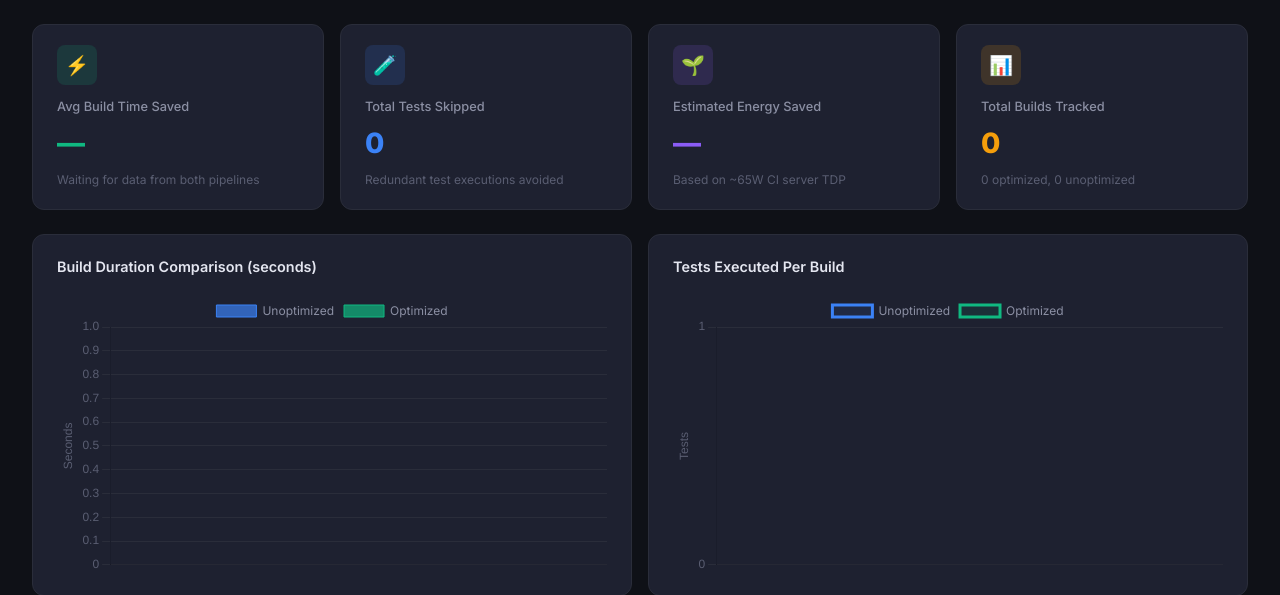
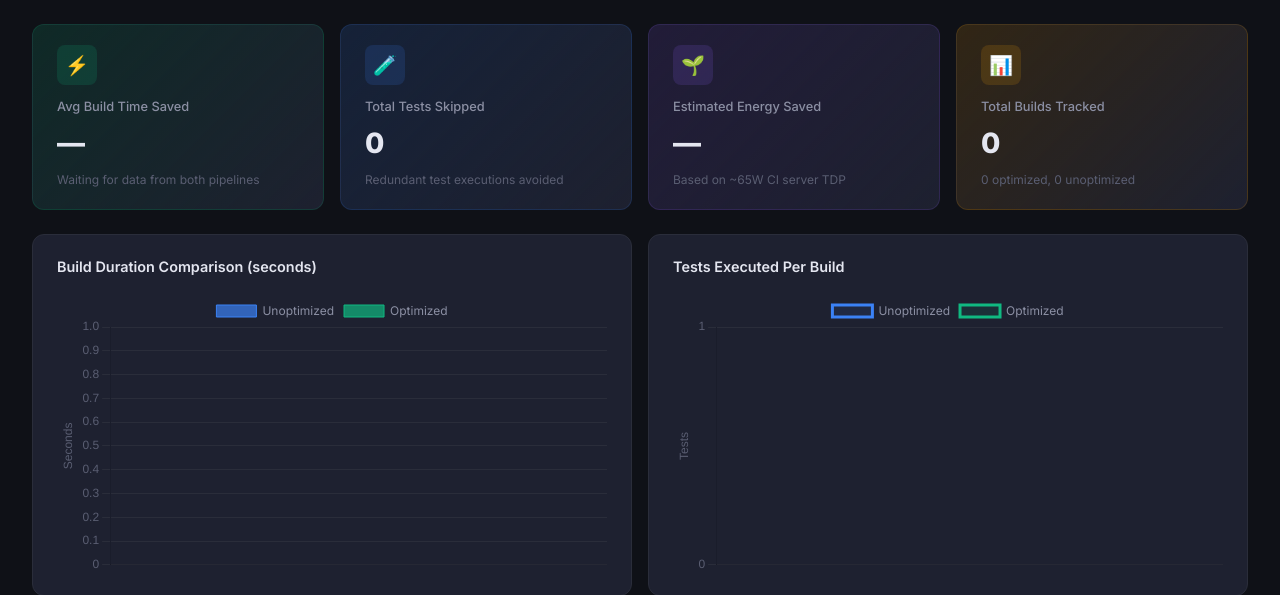
Before and after one commit to Beliver-247/greendevops-release-dashboard, a Flask app: page / in a window 1280 px wide. Shown: the part 77-672 px from the top of the page. Run offline with Flask 3, Linux system fonts and the light colour scheme; data that the repository does not hold is empty.

Commit message:
feat: update dashboard summary cards with gradient backgrounds and improved styling

```diff
--- a/templates/index.html
+++ b/templates/index.html
@@ -132,11 +132,12 @@
         .card-icon.amber  { background: rgba(245,158,11,0.15); }
         .card-label { font-size: 0.8rem; color: var(--text-secondary); margin-bottom: 0.25rem; font-weight: 500; }
         .card-value { font-size: 1.75rem; font-weight: 800; letter-spacing: -0.03em; }
-        .card-value.green { color: var(--green); }
-        .card-value.blue { color: var(--blue); }
-        .card-value.purple { color: var(--purple); }
-        .card-value.amber { color: var(--amber); }
         .card-sub { font-size: 0.75rem; color: var(--text-muted); margin-top: 0.25rem; }
+
+        .card.card-green { background: linear-gradient(135deg, var(--green-dim) 0%, var(--bg-card) 100%); border-color: var(--green-dim); }
+        .card.card-blue { background: linear-gradient(135deg, var(--blue-dim) 0%, var(--bg-card) 100%); border-color: var(--blue-dim); }
+        .card.card-purple { background: linear-gradient(135deg, rgba(139,92,246,0.15) 0%, var(--bg-card) 100%); border-color: rgba(139,92,246,0.15); }
+        .card.card-amber { background: linear-gradient(135deg, rgba(245,158,11,0.15) 0%, var(--bg-card) 100%); border-color: rgba(245,158,11,0.15); }
 
         /* ── Charts ───────────────────────────────────────── */
         .charts-grid {
@@ -240,28 +241,28 @@
     <div class="container">
         <!-- Summary Cards -->
         <div class="summary-grid" id="summary-cards">
-            <div class="card">
+            <div class="card card-green">
                 <div class="card-icon green">⚡</div>
                 <div class="card-label">Avg Build Time Saved</div>
-                <div class="card-value green" id="stat-time-saved">—</div>
+                <div class="card-value" id="stat-time-saved">—</div>
                 <div class="card-sub" id="stat-time-detail">Loading...</div>
             </div>
-            <div class="card">
+            <div class="card card-blue">
                 <div class="card-icon blue">🧪</div>
                 <div class="card-label">Total Tests Skipped</div>
-                <div class="card-value blue" id="stat-tests-skipped">—</div>
+                <div class="card-value" id="stat-tests-skipped">—</div>
                 <div class="card-sub" id="stat-tests-detail">Redundant test executions avoided</div>
             </div>
-            <div class="card">
+            <div class="card card-purple">
                 <div class="card-icon purple">🌱</div>
                 <div class="card-label">Estimated Energy Saved</div>
-                <div class="card-value purple" id="stat-energy">—</div>
+                <div class="card-value" id="stat-energy">—</div>
                 <div class="card-sub">Based on ~65W CI server TDP</div>
             </div>
-            <div class="card">
+            <div class="card card-amber">
                 <div class="card-icon amber">📊</div>
                 <div class="card-label">Total Builds Tracked</div>
-                <div class="card-value amber" id="stat-total-builds">—</div>
+                <div class="card-value" id="stat-total-builds">—</div>
                 <div class="card-sub" id="stat-builds-detail">Across both pipelines</div>
             </div>
         </div>
```
